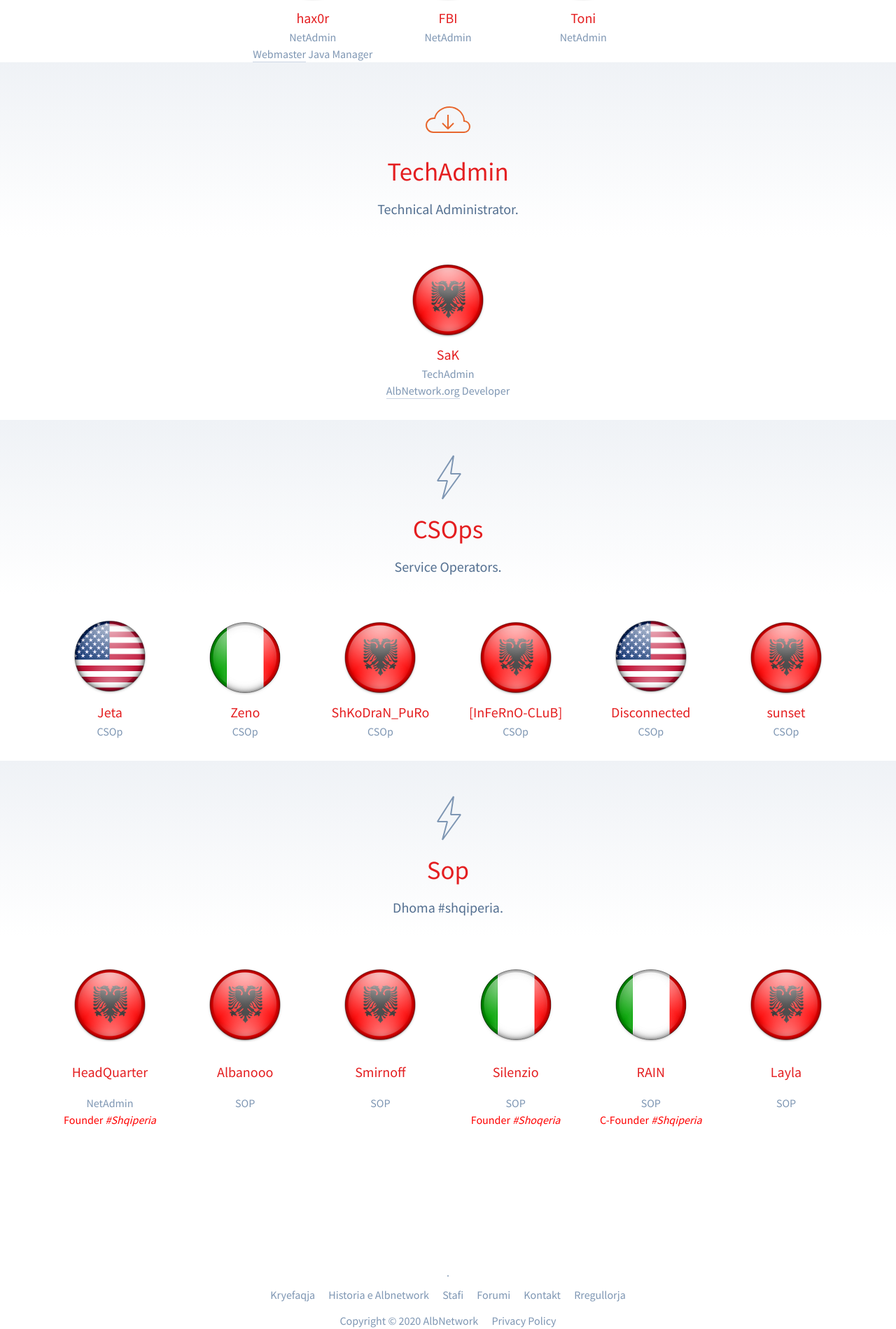
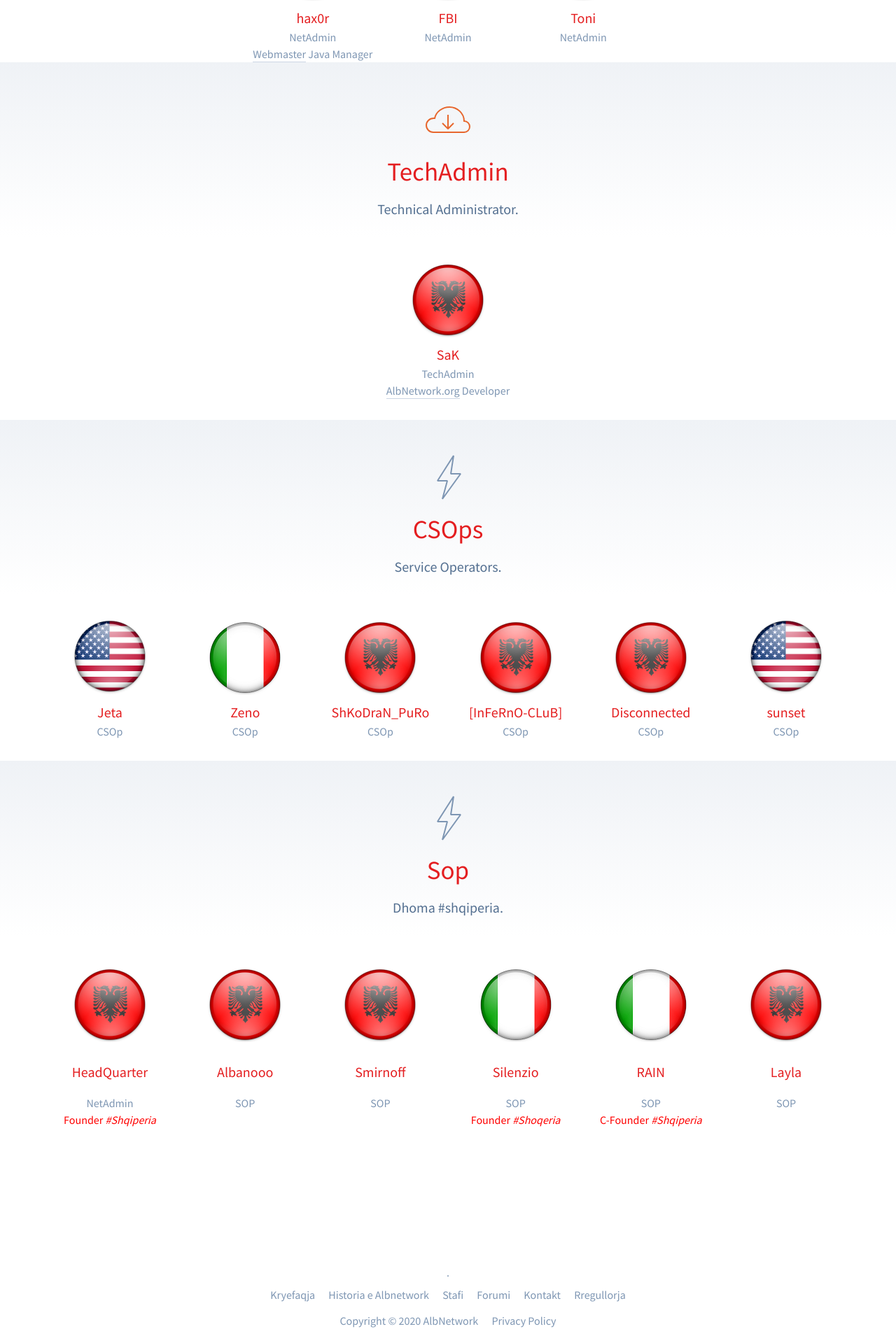
Before and after one commit to AlbnetworkOrg/albnetworkorg.github.io, a Jekyll site: the page built from skuadra.html, in a window 1280 px wide. Shown: the part 1523-3422 px from the top of the page at 70% size. Built offline with Jekyll 4.4.1, drawn with Linux system fonts in a browser that asks for light colours.

Commit message:
Update skuadra.html

```diff
--- a/skuadra.html
+++ b/skuadra.html
@@ -253,8 +253,8 @@ permalink: /skuadra/
 
     <div class="Team-member">
       <h3>
-        <a href="https://forum.albnetwork.org/index.php?members/sunset.25/" target="_blank">
-          <img src="{{ site.baseurl }}/img/us.png" alt="" width="108" height="108">
+        <a href="https://forum.albnetwork.org/index.php?members/disconnected.124/" target="_blank">
+          <img src="{{ site.baseurl }}/img/al.png" alt="" width="108" height="108">
           Disconnected
         </a>
       </h3>
@@ -263,8 +263,8 @@ permalink: /skuadra/
 
 	<div class="Team-member">
       <h3>
-        <a href="https://forum.albnetwork.org/index.php?members/disconnected.124/" target="_blank">
-          <img src="{{ site.baseurl }}/img/al.png" alt="" width="108" height="108">
+        <a href="https://forum.albnetwork.org/index.php?members/sunset.25/" target="_blank">
+          <img src="{{ site.baseurl }}/img/us.png" alt="" width="108" height="108">
           sunset
         </a>
       </h3>
```
